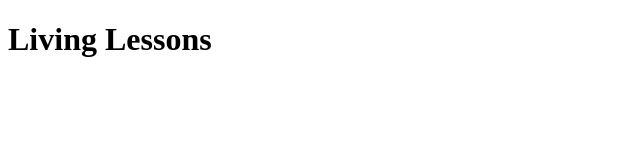
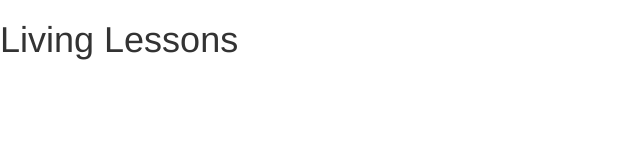
Before and after one commit to imcgonigle/landing-page, a website: page index.html in a window 1280 px wide. Shown: the whole page, without its empty margins (0-640 px from the left). Drawn offline with nearby package versions, Linux system fonts and the light colour scheme.

Commit message:
add bootstrap

```diff
--- a/index.html
+++ b/index.html
@@ -1,9 +1,13 @@
 <!DOCTYPE html>
 <html>
-  <head>
+
+<head>
+    <link rel="stylesheet" href="/bower_components/bootstrap/dist/bootstrap.min.css">
     <title>Living Lessons</title>
-  </head>
-  <body>
+</head>
+
+<body>
     <h1>Living Lessons</h1>
-  </body>
+</body>
+
 </html>
```
